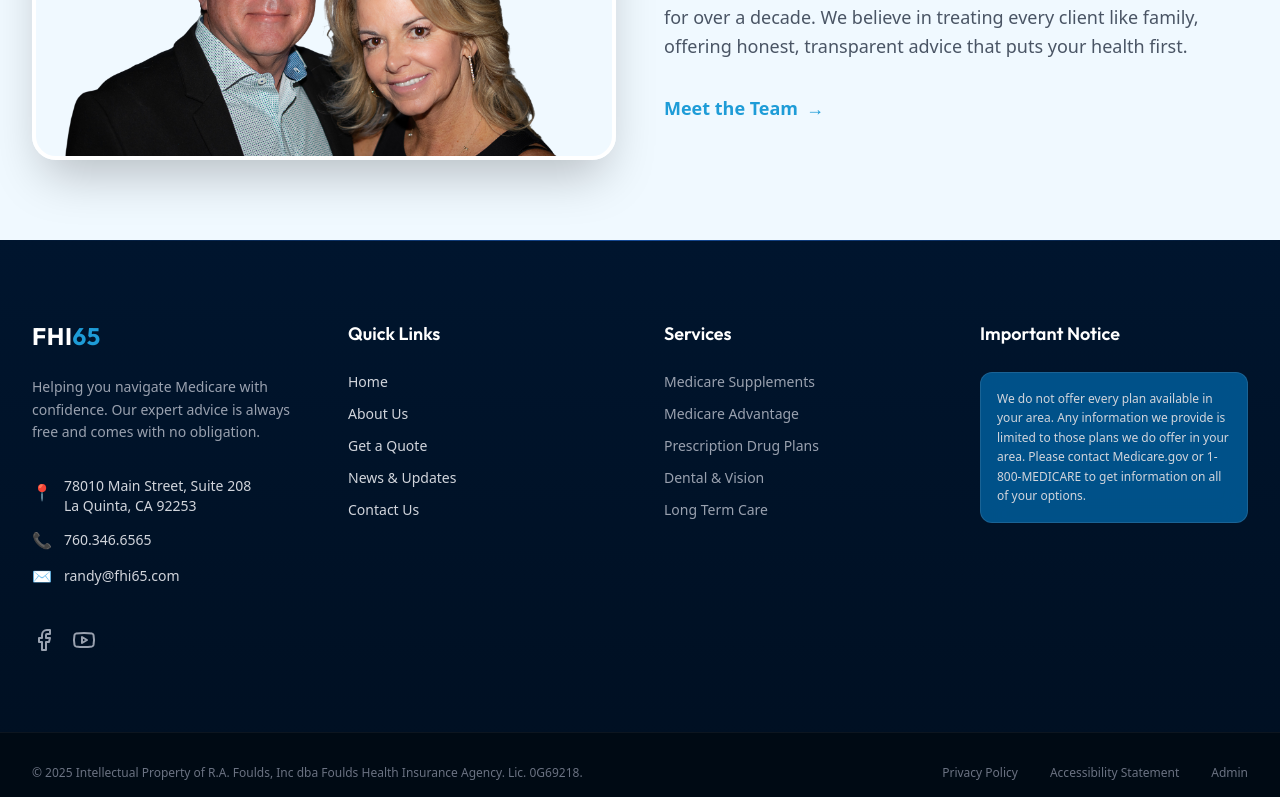
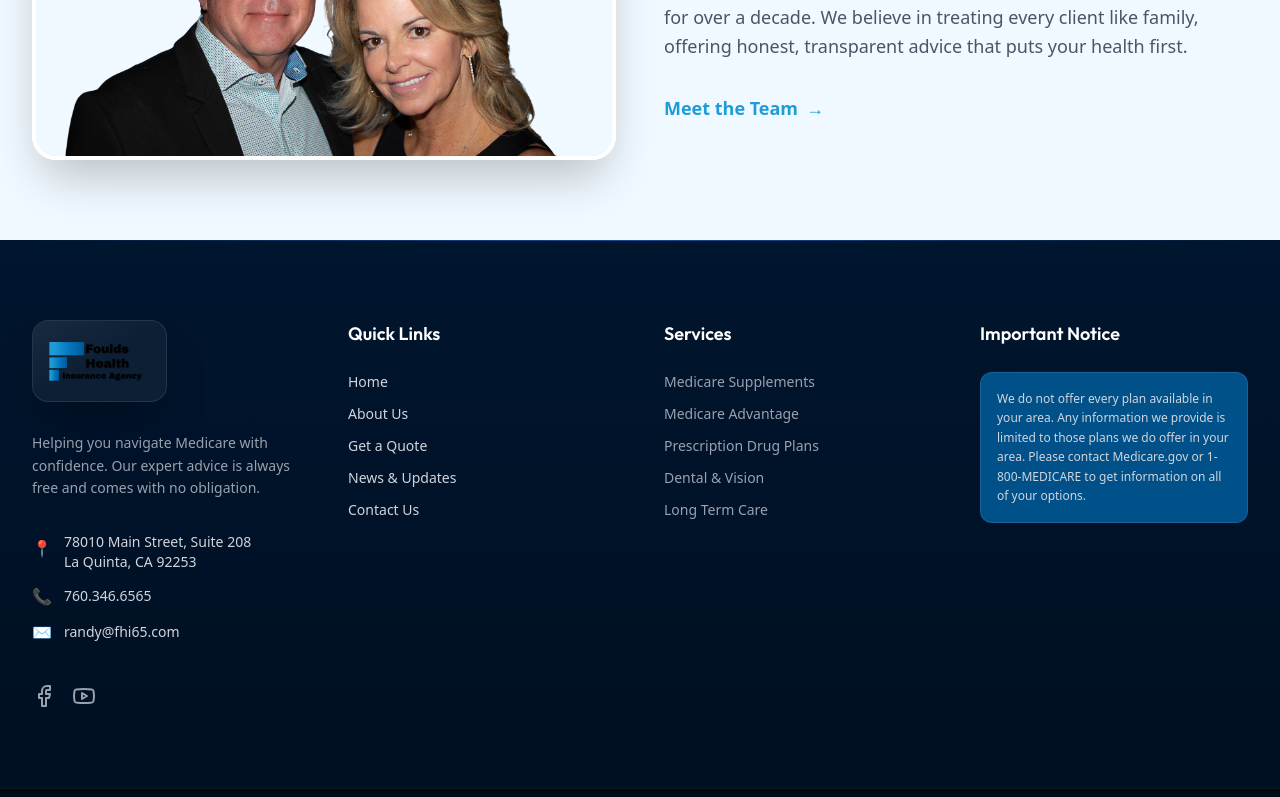
Before and after one commit to MustangTris/fhi65-revamp, a Next.js app: page / in a window 1280 px wide. Shown: the part 1983-2780 px from the top of the page. Built offline with nearby package versions, Linux system fonts and the light colour scheme.

Commit message:
removed gradient from office image

```diff
--- a/src/app/page.tsx
+++ b/src/app/page.tsx
@@ -62,7 +62,7 @@ export default function Home() {
 
         {/* Right Side: Image */}
         <div className="w-full lg:w-1/2 relative min-h-[500px] lg:min-h-full">
-          <div className="absolute inset-0 bg-gradient-to-t from-[#f0f9ff] via-transparent to-transparent pointer-events-none lg:bg-gradient-to-l"></div>
+
           <Image
             src="/images/office-building.jpg"
             alt="Foulds Health Insurance Office Building"
--- a/src/components/Footer.tsx
+++ b/src/components/Footer.tsx
@@ -1,4 +1,5 @@
 import Link from 'next/link';
+import Image from 'next/image';
 
 
 import { Facebook, Youtube } from 'lucide-react';
@@ -13,7 +14,16 @@ const Footer = () => {
                 <div className="grid grid-cols-1 md:grid-cols-2 lg:grid-cols-4 gap-12">
                     {/* Brand & Contact */}
                     <div className="space-y-6">
-                        <h3 className="text-white text-2xl font-bold tracking-wide">FHI<span className="text-[#1e9cd7]">65</span></h3>
+                        <div className="inline-block p-4 rounded-2xl bg-white/5 backdrop-blur-2xl border border-white/10 shadow-2xl relative overflow-hidden">
+                            <div className="absolute inset-0 bg-gradient-to-br from-white/10 via-transparent to-transparent opacity-50" />
+                            <Image
+                                src="/images/Logo with Words.svg"
+                                alt="FHI65"
+                                width={160}
+                                height={60}
+                                className="h-12 w-auto relative z-10"
+                            />
+                        </div>
                         <p className="text-sm leading-relaxed text-gray-400 font-medium">
                             Helping you navigate Medicare with confidence. Our expert advice is always free and comes with no obligation.
                         </p>
```
